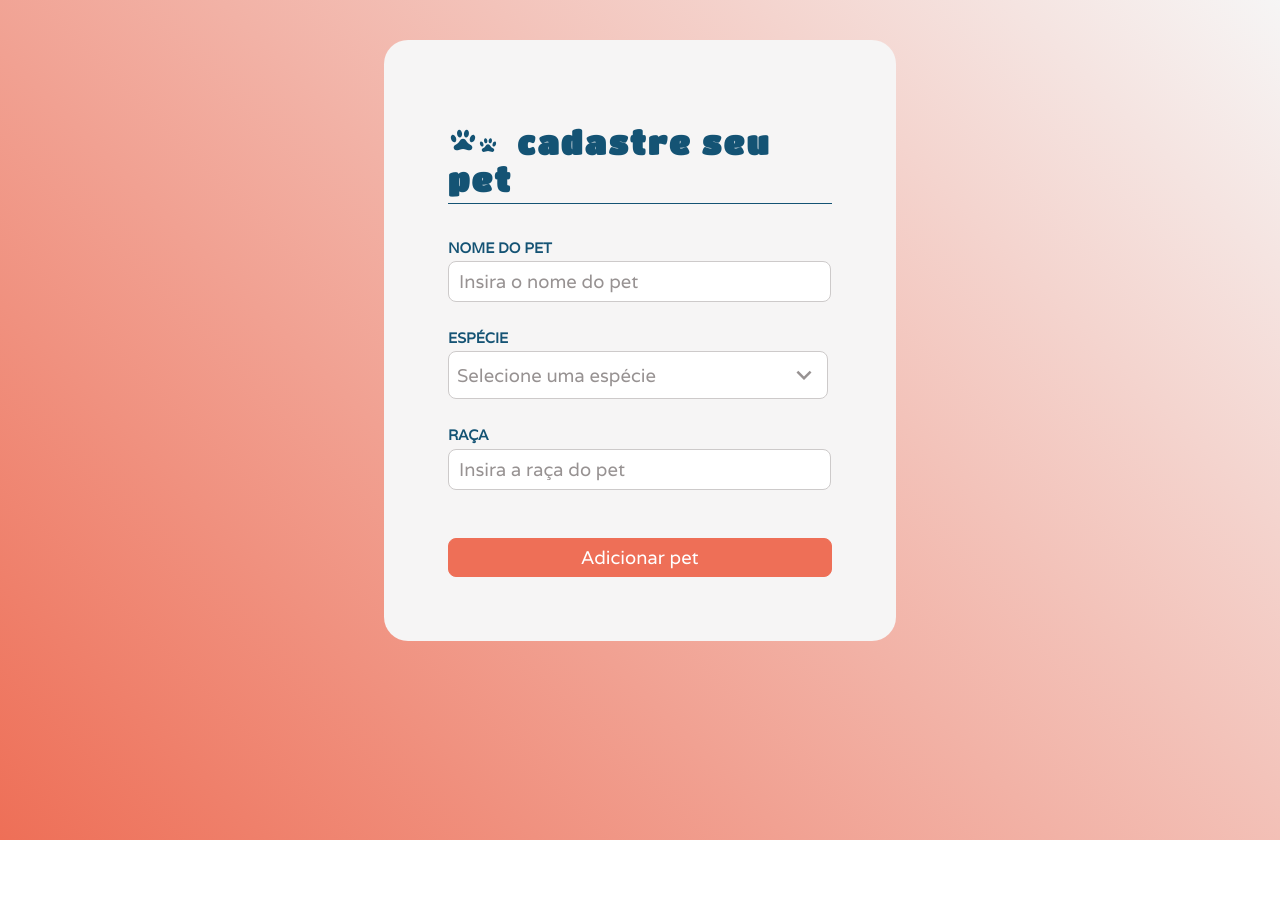
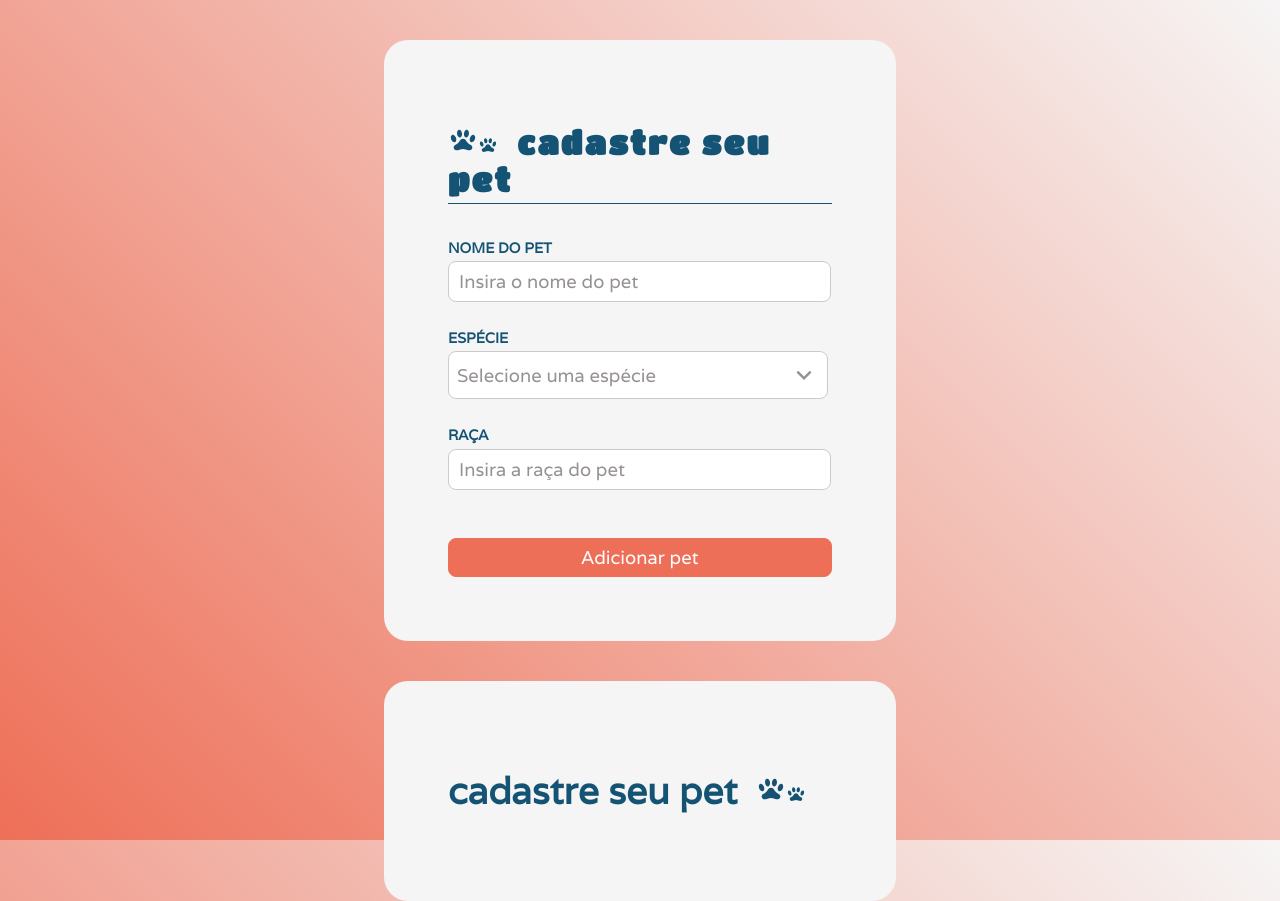
Before and after one commit to laufoes/pet-form, a React (Create React App) app: page / in a window 1280 px wide. Before the commit the page ends 840 px from the top, so only its background shows below. Built offline with nearby package versions, Linux system fonts and the light colour scheme.

Commit message:
Cria componente Dashboard

```diff
--- a/src/App.tsx
+++ b/src/App.tsx
@@ -1,9 +1,13 @@
 import React from 'react';
+import Dashboard from './components/Dashboard';
 import Formulario from './components/Formulário';
 
 function App() {
   return (
+    <>
     <Formulario />
+    <Dashboard />
+    </>
   );
 }
 
--- /dev/null
+++ b/src/components/Dashboard/Dashboard.module.scss
@@ -0,0 +1,19 @@
+@import '../../styles/variaveis';
+
+.dashboard {
+    background-color: $cor-de-fundo;
+    width: 30vw;
+    height: auto;
+    padding: 4rem;
+    margin: 5vh auto auto;
+    border-radius: 24px;
+    &__titulo {
+        font-family: 'Titan One', cursive;
+        font-size: 2rem;
+        letter-spacing: 0.15rem;
+        color: $cor-principal;
+        margin-bottom: 2rem;
+        padding-bottom: 0.25rem;
+        border-bottom: 1px solid $cor-principal;
+    }
+}
--- /dev/null
+++ b/src/components/Dashboard/index.tsx
@@ -0,0 +1,15 @@
+import styles from './Dashboard.module.scss';
+import { IoIosPaw } from 'react-icons/io';
+
+export default function Dashboard() {
+    return(
+        <div className={styles.dashboard}>
+            <h1 className={styles.dashboad__titulo}>
+            cadastre seu pet
+            &nbsp;
+            <IoIosPaw size={30} />
+            <IoIosPaw size={20} />
+            </h1>
+        </div>
+    )
+}
```
